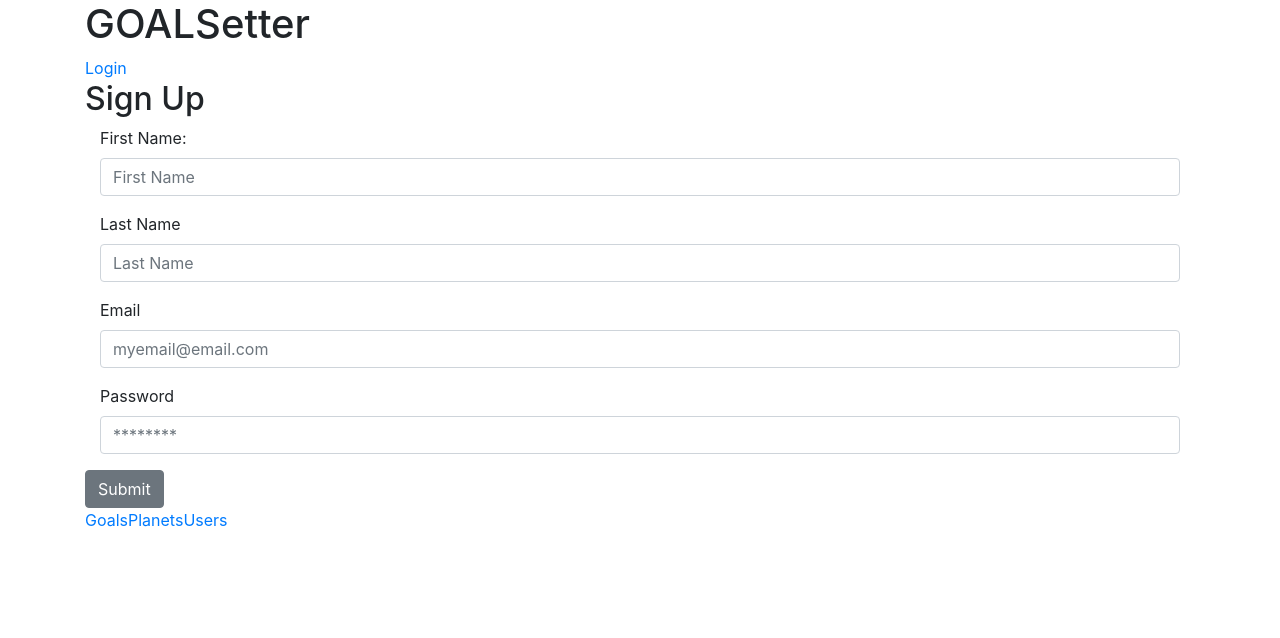
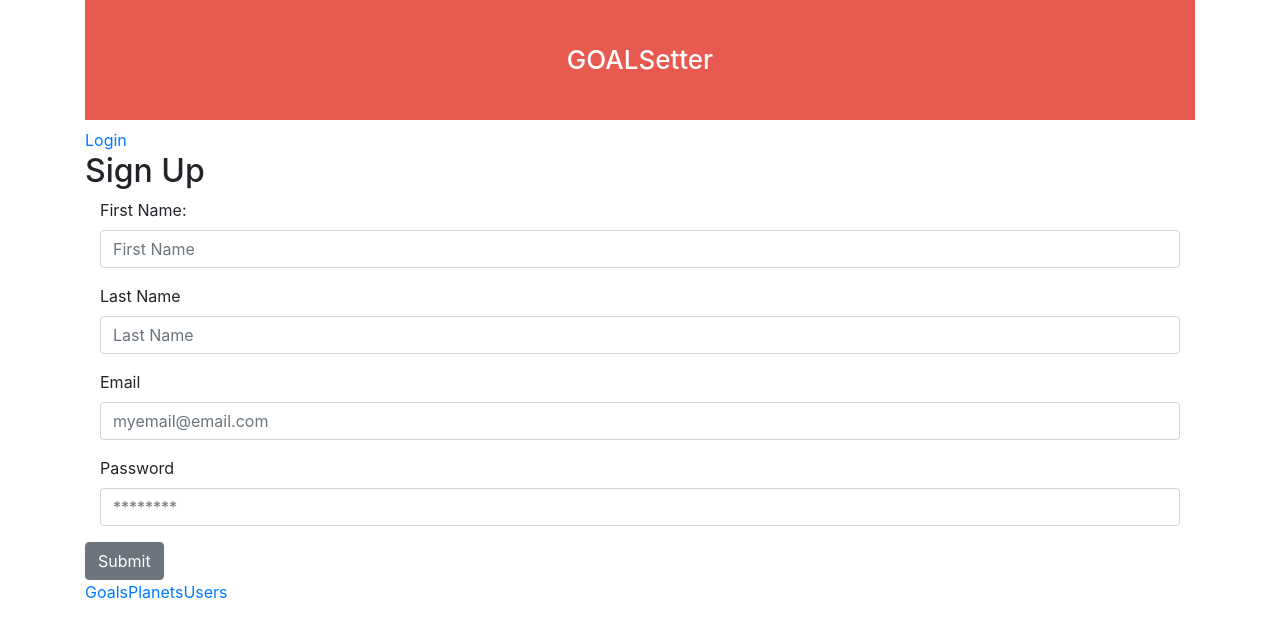
Before and after one commit to bethel-school-of-technology/goalsetter-frontend, a React (Create React App) app: page / in a window 1280 px wide. Shown: the top 638 px of the page. Built offline with nearby package versions, Linux system fonts and the light colour scheme.

Commit message:
Cleaned Up Push

```diff
--- a/src/App.css
+++ b/src/App.css
@@ -1,3 +1,16 @@
+.Header {
+  background-color: #e85a4f;
+  min-height: 15vh;
+  min-width: 100%;
+  display: flex;
+  flex-direction: column;
+  align-items: center;
+  justify-content: center;
+  font-size: calc(10px + 2vmin);
+  color: white;
+}
+
+
 .App-logo {
   animation: App-logo-spin infinite 20s linear;
   height: 40vmin;
--- a/src/App.js
+++ b/src/App.js
@@ -9,7 +9,6 @@ import Home from './pages/Home';
 import Profile from './pages/Profile';
 import {BrowserRouter, Route} from 'react-router-dom';
 import Goals from './pages/Goals';
-import Planets from './pages/Planets';
 
 
 class App extends Component {
@@ -38,11 +37,7 @@ class App extends Component {
             </div>
           )}/>
         </div>
-        <Route exact={true} path='/planets' render={() => (
-            <div className="App">
-              <Planets uri="http://localhost:3001/staticPlanets"  />
-            </div>
-          )}/>
+
           <Route exact={true} path='/users' render={() => (
             <div className="App">
               <Users uri="http://localhost:3001/allusers"  />
@@ -58,6 +53,11 @@ class App extends Component {
               <Users uri="http://localhost:3001/users/profile"  />
             </div>
           )}/>
+          <Route exact={true} path='/users/logout' render={() => (
+            <div className="App">
+              <Users uri="http://localhost:3001/users/logout"  />
+            </div>
+          )}/>
       </BrowserRouter>
     );
   }
--- a/src/Components/Header.js
+++ b/src/Components/Header.js
@@ -2,7 +2,7 @@ import React from 'react';
 
 const Header = ({ title }) => (
     <div>
-        <h1>GOALSetter</h1>
+        <h1 className="Header">GOALSetter</h1>
 
 
       <h1>{title}</h1>
--- a/src/pages/Goals.js
+++ b/src/pages/Goals.js
@@ -5,7 +5,7 @@ import {
   Button,
 } from 'reactstrap';
 import { Link } from 'react-router-dom';
-import Header from '../components/Header';
+import Header from '../Components/Header';
 
 export default class Goals extends Component {
   state = {
--- a/src/pages/Home.js
+++ b/src/pages/Home.js
@@ -5,7 +5,7 @@ import {
    FormGroup, Label, Input,
    Button,
  } from 'reactstrap';
- import Header from '../components/Header';
+ import Header from '../Components/Header';
 
 export default class Home extends Component {
     state = {
--- a/src/pages/Login.js
+++ b/src/pages/Login.js
@@ -5,7 +5,7 @@ import {
    FormGroup, Label, Input,
    Button,
  } from 'reactstrap';
- import Header from '../components/Header';
+ import Header from '../Components/Header';
 
 export default class Login extends Component {
   state = {
--- a/src/pages/Planets.js
+++ /dev/null
@@ -1,40 +0,0 @@
-import React from 'react';
-import axios from 'axios';
-
-
-
-class Planets extends React.Component {
-    state = {
-      planetData: []
-    };
-
-    fetchPlanetData = () => {
-      var encodedURI = window.encodeURI(this.props.uri);
-      return axios.get(encodedURI).then(response => {
-        this.setState(() => {
-          return {
-            planetData: response.data
-          };
-        });
-      });
-    };
-
-    componentDidMount() {
-      this.fetchPlanetData();
-    }
-
-    render() {
-      console.log(this.state.planetData);
-      if (this.state.planetData.length === 0) {
-        return <div>Failed to fetch data from server</div>;
-      }
-      const planets = this.state.planetData.map(planet => (
-        <div key={planet.name}>
-          <em>{planet.name}</em>: {planet.numberOfMoons}
-        </div>
-      ));
-      return <div>{planets}</div>;
-    }
-  }
-
-  export default Planets;
--- a/src/pages/Profile.js
+++ b/src/pages/Profile.js
@@ -1,6 +1,7 @@
 import React from 'react';
 import axios from 'axios';
-import Header from '../components/Header';
+import Header from '../Components/Header';
+import { Link } from 'react-router-dom';
 
 
 
@@ -30,12 +31,9 @@ class Profile extends React.Component {
       return <div>Failed to fetch data from server</div>;
     }
     const goals = this.state.goalData.map(goal => (
-      <div key={goal.Goal}>
-        <Header title />
-        <a href="login" >Logout</a>
-        <em>{goal.Goal}</em>: <em>{goal.DateFinished}</em>
-
-      </div>
+<div key={goal.Goal}>
+ <a href className="Flower" component={Link} to="/Users" > {goal.Goal} : <em>{goal.DateFinished}</em> </a>
+        </div>
 
 
     ));
```
